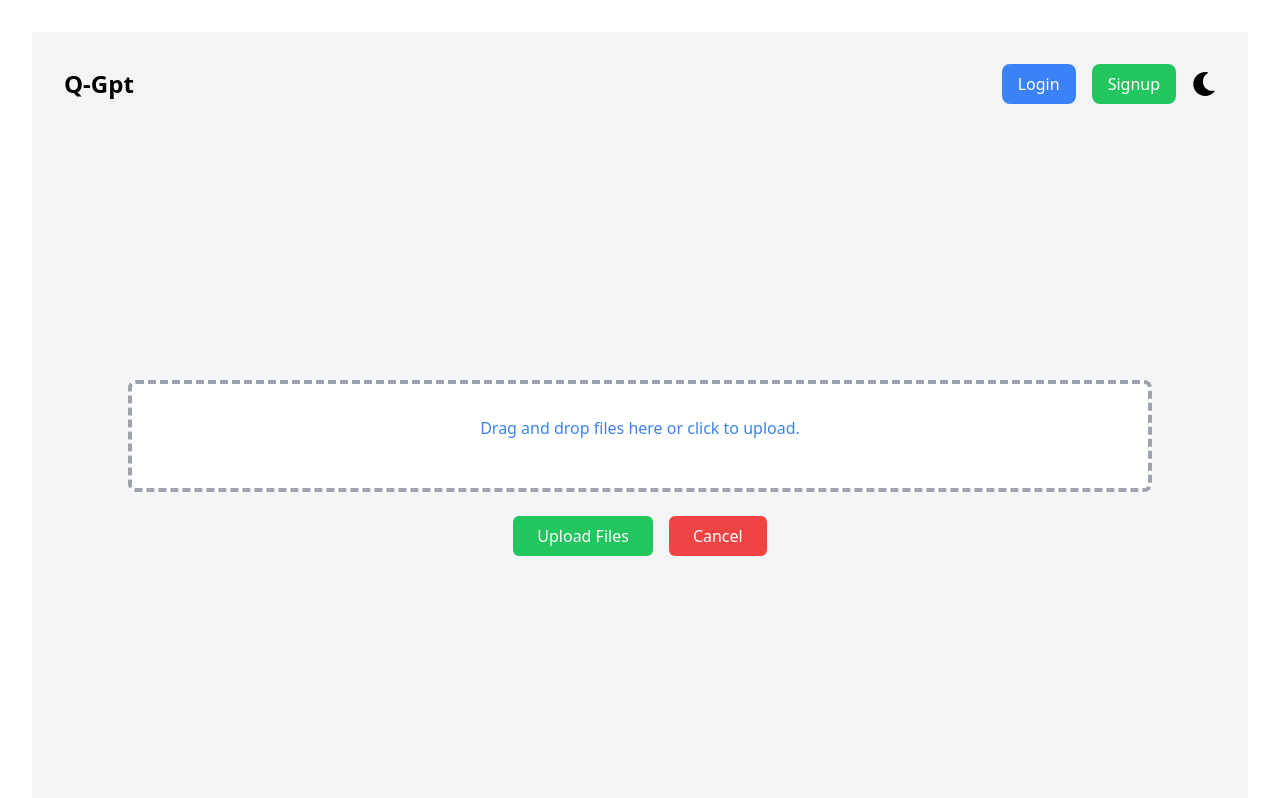
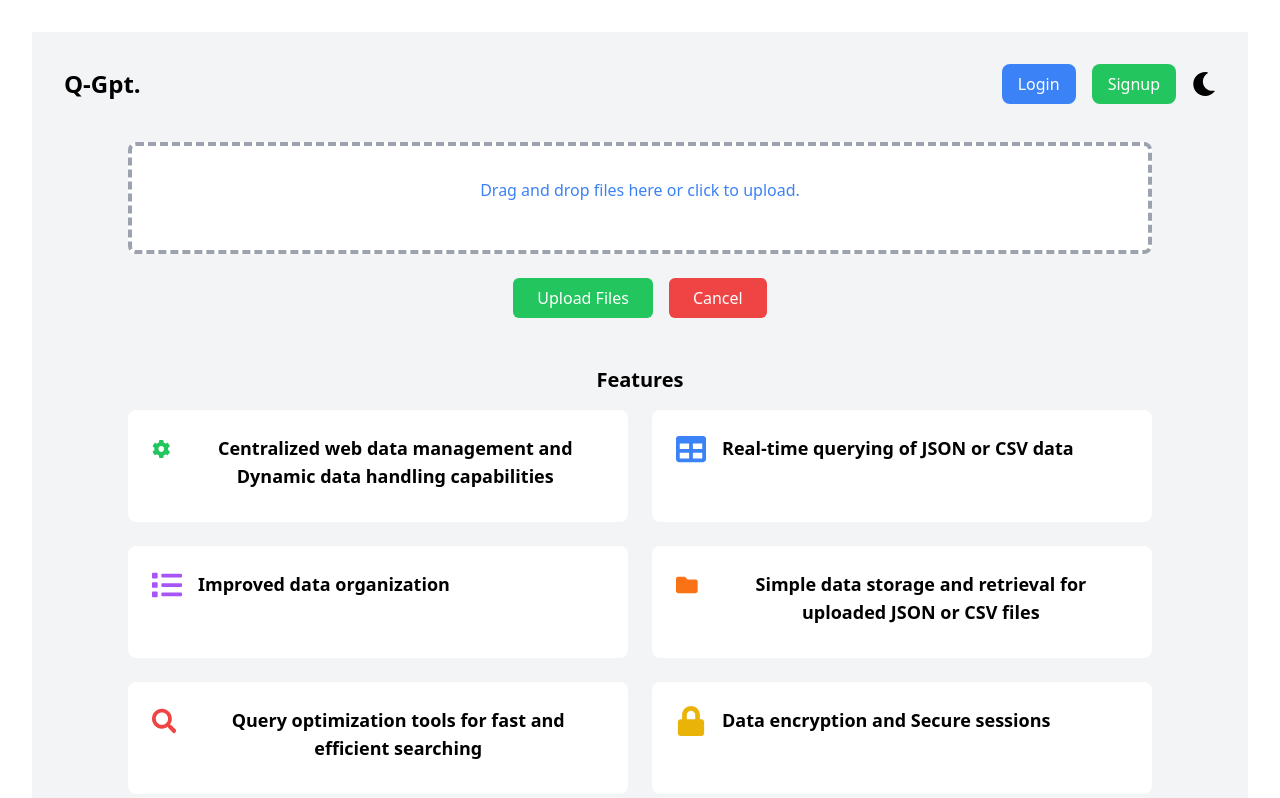
Before and after one commit to KniteenK/Q-gpt-frontend, a React (Vite) app in the folder Q-gpt/: page /Homepage in a window 1280 px wide. Shown: the top 798 px of the page. Built offline with nearby package versions, Linux system fonts and the light colour scheme.

Commit message:
Added features section to HomePage

```diff
--- a/Q-gpt/package.json
+++ b/Q-gpt/package.json
@@ -12,6 +12,7 @@
   "dependencies": {
     "@headlessui/react": "^2.1.2",
     "axios": "^1.7.2",
+    "firebase": "^10.12.4",
     "papaparse": "^5.4.1",
     "react": "^18.3.1",
     "react-dom": "^18.3.1",
--- /dev/null
+++ b/Q-gpt/src/components/FeaturesSection.jsx
@@ -0,0 +1,51 @@
+// FeaturesSection.js
+import React from 'react';
+import { FaCog, FaTable, FaList, FaFolder, FaSearch, FaLock } from 'react-icons/fa';
+
+const FeaturesSection = ({ darkMode }) => {
+    return (
+        <div className="w-full max-w-screen-lg mt-12">
+            <h2 className="text-xl font-bold mb-4">Features</h2>
+            <div className="grid grid-cols-1 md:grid-cols-2 gap-6">
+                <div className={`flex items-start space-x-4 p-6 rounded-lg ${darkMode ? 'bg-gray-800 text-white' : 'bg-white text-black'}`}>
+                    <FaCog className="text-3xl text-green-500" />
+                    <div>
+                        <h3 className="font-semibold text-lg mb-2">Centralized web data management and Dynamic data handling capabilities</h3>
+                    </div>
+                </div>
+                <div className={`flex items-start space-x-4 p-6 rounded-lg ${darkMode ? 'bg-gray-800 text-white' : 'bg-white text-black'}`}>
+                    <FaTable className="text-3xl text-blue-500" />
+                    <div>
+                        <h3 className="font-semibold text-lg mb-2">Real-time querying of JSON or CSV data</h3>
+                    </div>
+                </div>
+                <div className={`flex items-start space-x-4 p-6 rounded-lg ${darkMode ? 'bg-gray-800 text-white' : 'bg-white text-black'}`}>
+                    <FaList className="text-3xl text-purple-500" />
+                    <div>
+                        <h3 className="font-semibold text-lg mb-2">Improved data organization</h3>
+                    </div>
+                </div>
+                <div className={`flex items-start space-x-4 p-6 rounded-lg ${darkMode ? 'bg-gray-800 text-white' : 'bg-white text-black'}`}>
+                    <FaFolder className="text-3xl text-orange-500" />
+                    <div>
+                        <h3 className="font-semibold text-lg mb-2">Simple data storage and retrieval for uploaded JSON or CSV files</h3>
+                    </div>
+                </div>
+                <div className={`flex items-start space-x-4 p-6 rounded-lg ${darkMode ? 'bg-gray-800 text-white' : 'bg-white text-black'}`}>
+                    <FaSearch className="text-3xl text-red-500" />
+                    <div>
+                        <h3 className="font-semibold text-lg mb-2">Query optimization tools for fast and efficient searching</h3>
+                    </div>
+                </div>
+                <div className={`flex items-start space-x-4 p-6 rounded-lg ${darkMode ? 'bg-gray-800 text-white' : 'bg-white text-black'}`}>
+                    <FaLock className="text-3xl text-yellow-500" />
+                    <div>
+                        <h3 className="font-semibold text-lg mb-2">Data encryption and Secure sessions</h3>
+                    </div>
+                </div>
+            </div>
+        </div>
+    );
+};
+
+export default FeaturesSection;
--- a/Q-gpt/src/components/Homepage.jsx
+++ b/Q-gpt/src/components/Homepage.jsx
@@ -5,6 +5,9 @@ import { FaMoon, FaSun } from 'react-icons/fa';
 import { useLocation, useNavigate } from 'react-router-dom';
 import { toast, ToastContainer } from 'react-toastify';
 import 'react-toastify/dist/ReactToastify.css';
+import { FaCog, FaTable, FaList, FaFolder, FaSearch, FaLock } from 'react-icons/fa';
+import FeaturesSection from './FeaturesSection';
+
 const Homepage = () => {
     const navigate = useNavigate();
     const location = useLocation();
@@ -31,7 +34,6 @@ const Homepage = () => {
     const handleLogout = () => {
         localStorage.removeItem('authToken');
         toast.success('Logged out successfully');
-
         setIsUser(false);
     };
 
@@ -104,10 +106,11 @@ const Homepage = () => {
         try {
             let formData = new FormData();
             let isCSV = files[0].type === 'text/csv';
+            let jsonData = files[0];
 
             if (isCSV) {
-                let jsonData = await convertCSVToJSON(files[0]);
-                let jsonBlob = new Blob([JSON.stringify(jsonData)], { type: 'application/json' });
+                jsonData = await convertCSVToJSON(files[0]);
+                const jsonBlob = new Blob([JSON.stringify(jsonData)], { type: 'application/json' });
                 formData.append('file', jsonBlob, files[0].name.replace('.csv', '.json'));
             } else {
                 formData.append('file', files[0]);
@@ -138,11 +141,10 @@ const Homepage = () => {
     return (
         <div className={`flex flex-col items-center p-4 min-h-screen ${darkMode ? 'bg-gray-900 text-white' : 'bg-gray-100 text-black'}`}>
             <header className="w-full flex justify-between items-center p-4 bg-opacity-80 backdrop-blur-sm">
-                <h1 className="text-2xl font-bold">Q-Gpt</h1>
+                <h1 className="text-2xl font-bold">Q-Gpt.</h1>
                 <div className="flex items-center space-x-4">
                     {isUser ? (
                         <button onClick={handleLogout} className="bg-red-500 text-white py-2 px-4 rounded-lg hover:bg-red-700 transition-colors">Logout</button>
-
                     ) : (
                         <>
                             <button onClick={handleLogin} className="bg-blue-500 text-white py-2 px-4 rounded-lg hover:bg-blue-700 transition-colors">Login</button>
@@ -191,9 +193,9 @@ const Homepage = () => {
                     </button>
                     <button onClick={handleCancel} className="py-2 px-6 bg-red-500 text-white rounded-md hover:bg-red-700 transition-colors">Cancel</button>
                 </div>
+            <FeaturesSection />
             </main>
             <ToastContainer />
-
         </div>
     );
 };
```
Also changed, not shown: 2 other files (tests, documents, lock files or other folders).
